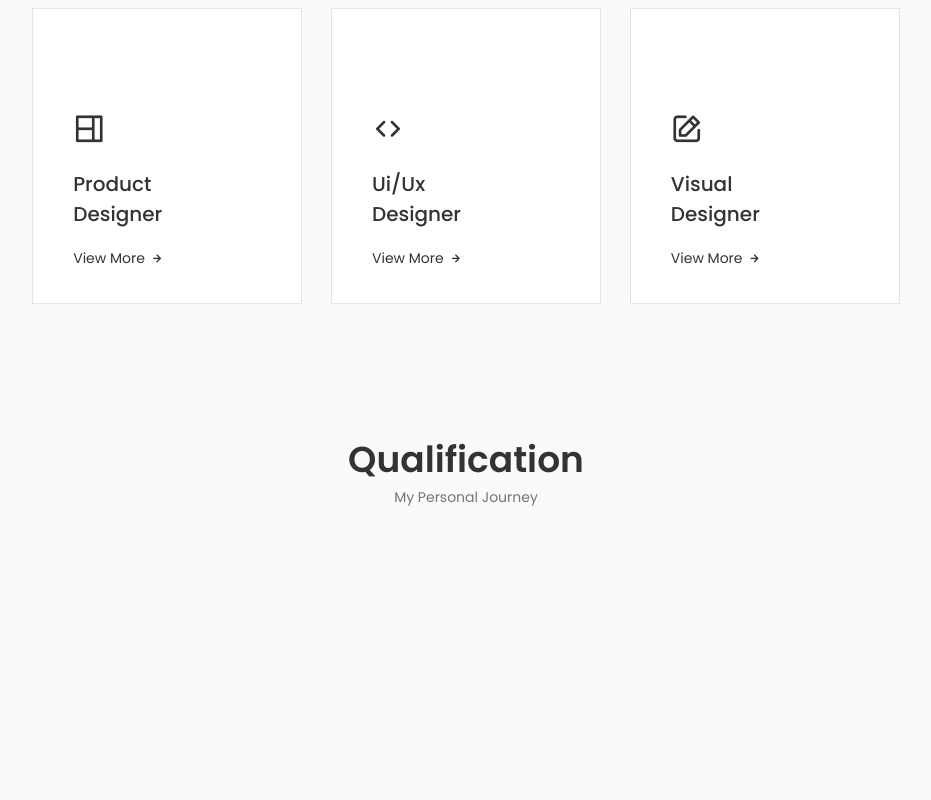
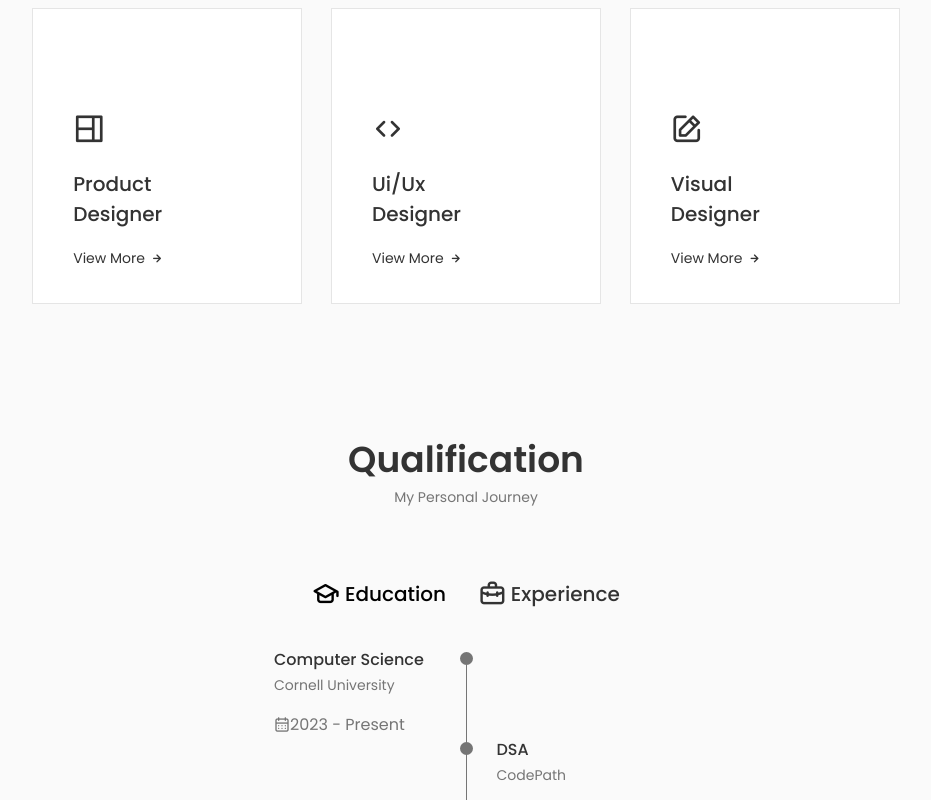
Before and after one commit to Ambrose2002/portfolio_website, a React (Create React App) app: page / in a window 1280 px wide. Shown: the part 2000-2800 px from the top of the page, without its empty margins (174-1105 px from the left). Before the commit the page ends 2604 px from the top, so only its background shows below. Built offline with nearby package versions, Linux system fonts and the light colour scheme.

Commit message:
finish qualifications

```diff
--- a/src/components/qualification/Qualification.jsx
+++ b/src/components/qualification/Qualification.jsx
@@ -1,13 +1,140 @@
-import React from 'react'
+import React, { useState } from 'react'
 import './qualification.css'
 
 const Qualification = () => {
+
+    const [toggleState, setToggleState] = useState(1);
+
+    const toggleTab = (index) => {
+        setToggleState(index)
+    }
+
     return (
         <section className="qualification section">
             <h2 className="section__title">Qualification</h2>
             <span className="section__subtitle">My Personal Journey</span>
 
-            <div className="qualification__container container"></div>
+            <div className="qualification__container container">
+                <div className="qualification__tabs">
+                    <div className={toggleState === 1 ? "qualification__button qualification__active button--flex" :
+                        "qualification__button button--flex"}
+                        onClick={() => toggleTab(1)}>
+                        <i className="uil uil-graduation-cap qualification__icon"></i>
+                        Education
+                    </div>
+
+                    <div className={toggleState === 2 ? "qualification__button qualification__active button--flex" :
+                        "qualification__button button--flex"}
+                        onClick={() => toggleTab(2)}>
+                        <i className="uil uil-briefcase-alt qualification__icon"></i>
+                        Experience
+                    </div>
+                </div>
+
+                <div className="qualification__sections">
+                    <div className={toggleState === 1 ? "qualification__content qualification__content-active" :
+                        "qualification__content"}>
+                        <div className="qualification__data">
+                            <div>
+                                <h3 className="qualification__title">Computer Science</h3>
+                                <span className="qualification__subtitle">Cornell University</span>
+                                <div className="qualification__calendar">
+                                    <i className="uil uil-calendar-alt"></i>2023 - Present
+                                </div>
+                            </div>
+
+                            <div>
+                                <span className="qualification__rounder"></span>
+                                <span className="qualification__line"></span>
+                            </div>
+                        </div>
+
+                        <div className="qualification__data">
+                            <div></div>
+
+                            <div>
+                                <span className="qualification__rounder"></span>
+                                <span className="qualification__line"></span>
+                            </div>
+
+                            <div>
+                                <h3 className="qualification__title">DSA</h3>
+                                <span className="qualification__subtitle">CodePath</span>
+                                <div className="qualification__calendar">
+                                    <i className="uil uil-calendar-alt"></i>2022 - 2023
+                                </div>
+                            </div>
+                        </div>
+
+                        <div className="qualification__data">
+                            <div>
+                                <h3 className="qualification__title">High School Diploma</h3>
+                                <span className="qualification__subtitle">Opoku Ware School</span>
+                                <div className="qualification__calendar">
+                                    <i className="uil uil-calendar-alt"></i>2018 - 2021
+                                </div>
+                            </div>
+
+                            <div>
+                                <span className="qualification__rounder"></span>
+                                <span className="qualification__line"></span>
+                            </div>
+                        </div>
+                    </div>
+
+                    <div className={toggleState === 2 ? "qualification__content qualification__content-active" :
+                        "qualification__content"}>
+
+                        <div className="qualification__data">
+                            <div>
+                                <h3 className="qualification__title">Software Developer</h3>
+                                <span className="qualification__subtitle">Culture Care</span>
+                                <div className="qualification__calendar">
+                                    <i className="uil uil-calendar-alt"></i>2023 - Present
+                                </div>
+                            </div>
+
+                            <div>
+                                <span className="qualification__rounder"></span>
+                                <span className="qualification__line"></span>
+                            </div>
+                        </div>
+
+                        <div className="qualification__data">
+                            <div></div>
+
+                            <div>
+                                <span className="qualification__rounder"></span>
+                                <span className="qualification__line"></span>
+                            </div>
+
+                            <div>
+                                <h3 className="qualification__title">Product Developer</h3>
+                                <span className="qualification__subtitle">Ishara</span>
+                                <div className="qualification__calendar">
+                                    <i className="uil uil-calendar-alt"></i>2022 - 2023
+                                </div>
+                            </div>
+                        </div>
+
+                        <div className="qualification__data">
+                            <div>
+                                <h3 className="qualification__title">Backend Developer</h3>
+                                <span className="qualification__subtitle">Cornell AppDev Hackathon</span>
+                                <div className="qualification__calendar">
+                                    <i className="uil uil-calendar-alt"></i>2023
+                                </div>
+                            </div>
+
+                            <div>
+                                <span className="qualification__rounder"></span>
+                                <span className="qualification__line"></span>
+                            </div>
+                        </div>
+
+                    </div>
+                </div>
+            </div>
         </section>
     )
 }
--- a/src/components/qualification/qualification.css
+++ b/src/components/qualification/qualification.css
@@ -0,0 +1,115 @@
+.qualification__container {
+  max-width: 768px;
+}
+
+.qualification__tabs {
+  display: flex;
+  justify-content: center;
+  margin-bottom: var(--mb-2);
+}
+
+.qualification__button {
+  font-size: var(--h3-font-size);
+  font-weight: var(--font-medium);
+  color: var(--title-color);
+  margin: 0 var(--mb-1);
+  cursor: pointer;
+}
+
+.qualification__button:hover {
+  color: var(--title-color-dark);
+}
+
+.qualification__icon {
+  font-size: 1.8rem;
+  margin-right: var(--mb-0-25);
+}
+
+.qualification__active {
+  color: var(--title-color-dark);
+}
+
+.qualification__sections {
+  display: grid;
+  grid-template-columns: 0.5fr;
+  justify-content: center;
+}
+
+.qualification__content {
+  display: none;
+}
+
+.qualification__content-active {
+  display: block;
+}
+
+.qualification__data {
+  display: grid;
+  grid-template-columns: 1fr max-content 1fr;
+  column-gap: 1.5rem;
+}
+
+.qualification__title {
+  font-size: var(--normal-font-size);
+  font-weight: var(--font-medium);
+}
+
+.qualification__subtitle {
+  display: inline-block;
+  font-size: var(--small-font-size);
+  margin-bottom: var(--mb-1);
+}
+
+.qualification__calender {
+  font-size: var(--small-font-size);
+}
+
+.qualification__rounder {
+  display: inline-block;
+  width: 13px;
+  height: 13px;
+  background-color: var(--text-color);
+  border-radius: 50%;
+}
+
+.qualification__line {
+  display: block;
+  width: 1px;
+  height: 100%;
+  background-color: var(--text-color);
+  transform: translate(6px, -7px);
+}
+
+/*=============== BREAKPOINTS ===============*/
+/* For large devices */
+@media screen and (max-width: 992px) {
+    .qualification__container{
+        margin-left: auto;
+        margin-right: auto;
+    }
+}
+
+/* For medium devices */
+@media screen and (max-width: 768px) {
+    .qualification__container{
+        margin-left: var(--mb-1-5);
+        margin-right: var(--mb-1-5);
+    }
+}
+
+@media screen and (max-width: 576px) {
+    .qualification__sections{
+        grid-template-columns: initial;
+    }
+
+    .qualification__button{
+        margin: 0 var(--mb-0-75);
+    }
+}
+
+/* For small devices */
+@media screen and (max-width: 350px) {
+    .qualification__data{
+        gap: 0.5rem;
+    }
+}
```
Also changed, not shown: src/components/services/Services.jsx (+10 -0 lines), src/components/testimonials/Testimonials.jsx (added, +10 -0 lines), src/components/testimonials/testimonials.css (added).
